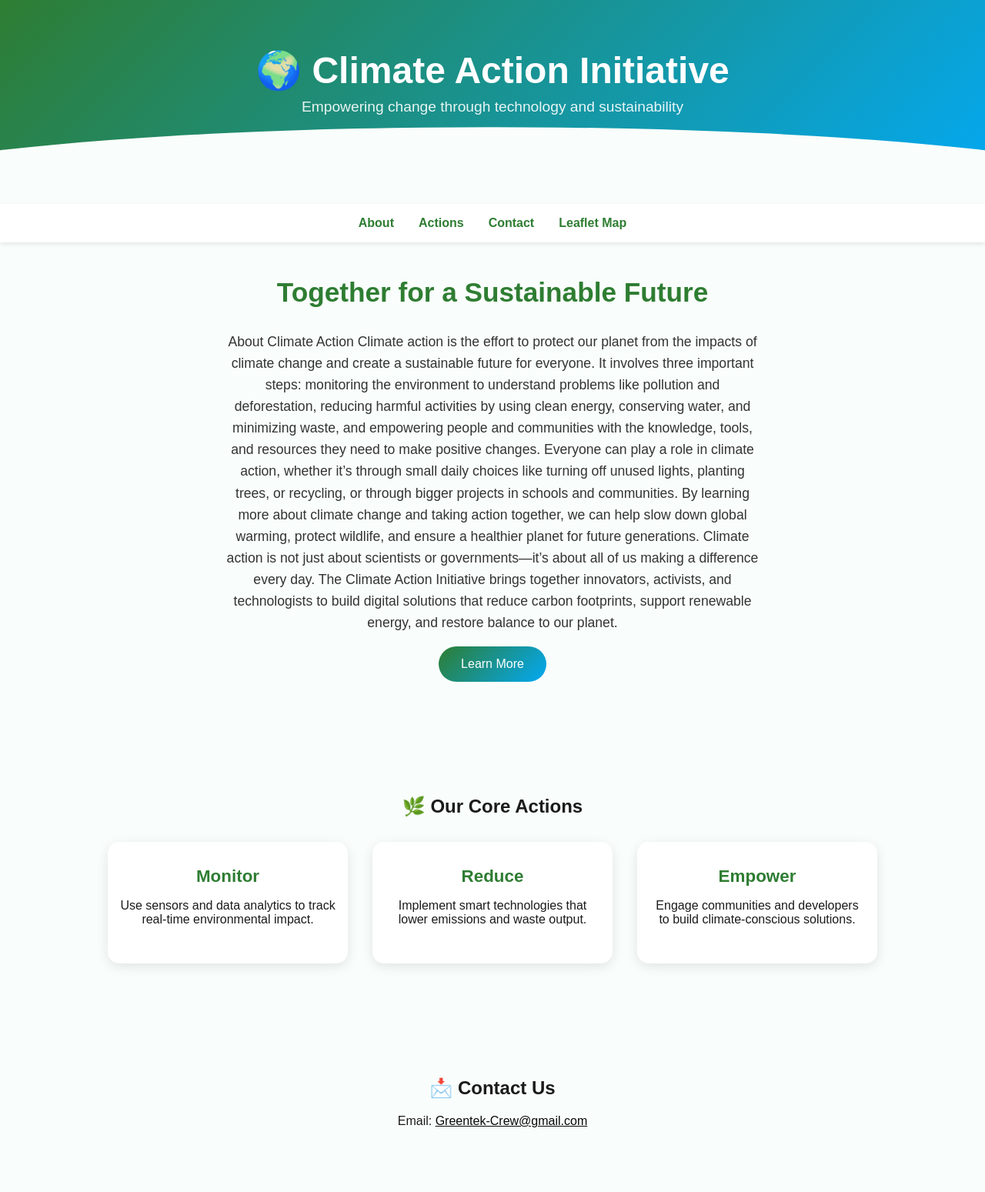
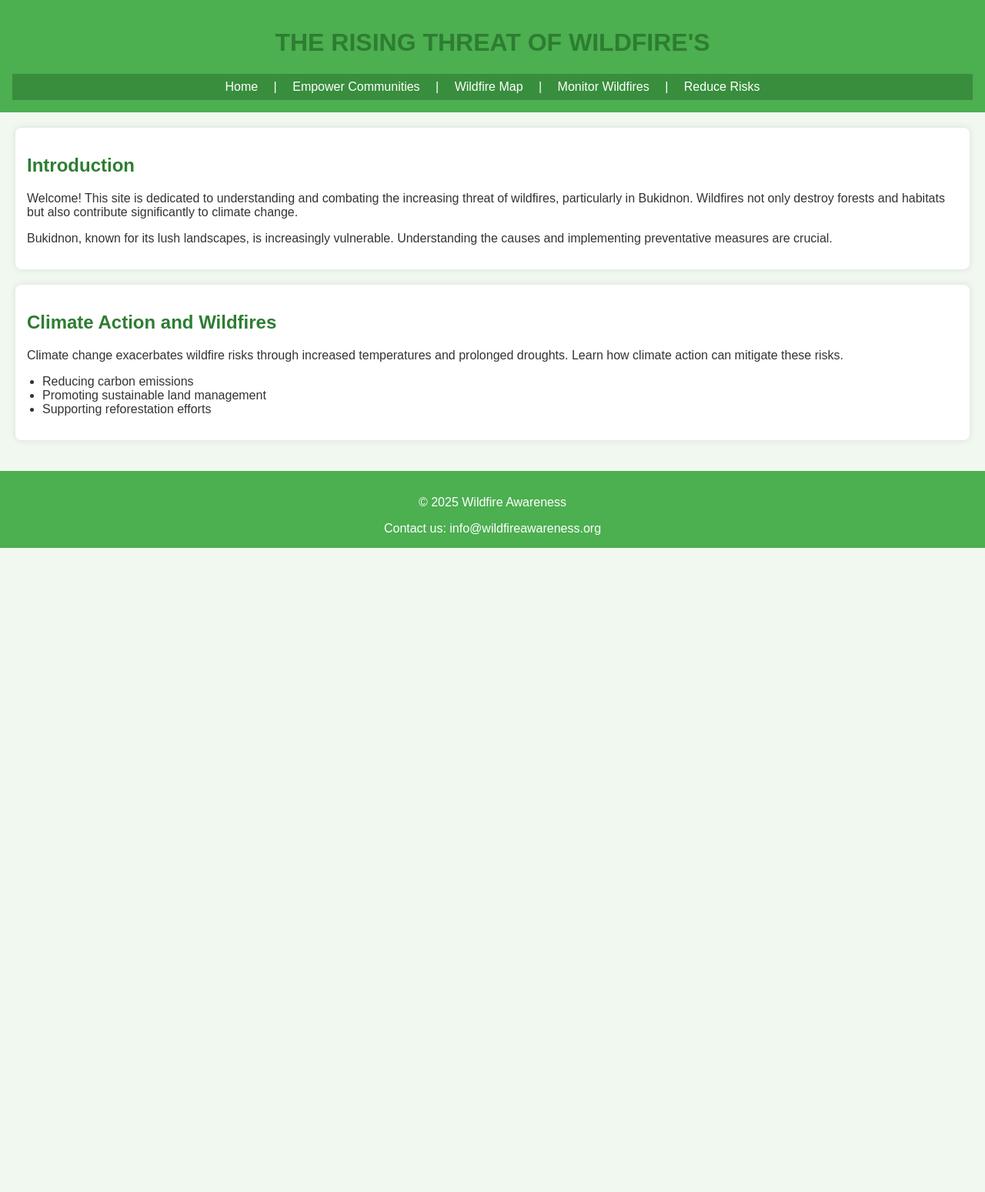
Before and after one commit to marienshane01/RISINGTHREATOFWILDFIRE-S, a plain HTML site: page index.html in a window 1280 px wide. Shown: the top 1549 px of the page at 77% size. After the commit the page ends 800 px from the top, so only its background shows below. Drawn offline with Linux system fonts and the light colour scheme.

Commit message:
fixing code

```diff
--- a/index.html
+++ b/index.html
@@ -1,250 +1,110 @@
 <!DOCTYPE html>
 <html lang="en">
 <head>
-  <meta charset="UTF-8" />
-  <meta name="viewport" content="width=device-width, initial-scale=1.0" />
-  <title>Climate Action Initiative</title>
+    <meta charset="UTF-8">
+    <meta name="viewport" content="width=device-width, initial-scale=1.0">
+    <title>THE RISING THREAT OF WILDFIRE'S</title>
     <style>
 
-    :root {
-      --green: #2e7d32;
-      --light-green: #a5d6a7;
-      --blue: #03a9f4;
-      --bg: #f9fdfb;
-      --dark: #1b1b1b;
-      --white: #fff;
-    }
-
         body {
-      font-family: 'Poppins', sans-serif;
+            font-family: Arial, sans-serif;
             margin: 0;
-      background: var(--bg);
-      color: var(--dark);
-      overflow-x: hidden;
+            padding: 0;
+            background-color: #f0f8f0;
+            color: #333;
         }
 
         header {
-      background: linear-gradient(135deg, var(--green), var(--blue));
+            background-color: #4CAF50;
             color: white;
+            padding: 1em;
             text-align: center;
-      padding: 4rem 1rem 6rem;
-      position: relative;
-    }
-
-    header::after {
-      content: '';
-      position: absolute;
-      bottom: 0;
-      left: 0;
-      width: 100%;
-      height: 100px;
-      background-color: var(--bg);
-      clip-path: ellipse(70% 100% at 50% 100%);
-    }
-
-    header h1 {
-      font-size: 3rem;
-      margin: 0;
-    }
-
-    header p {
-      font-size: 1.2rem;
-      margin-top: 0.5rem;
-      opacity: 0.9;
         }
 
         nav {
-      background: var(--white);
-      box-shadow: 0 2px 6px rgba(0,0,0,0.1);
-      display: flex;
-      justify-content: center;
-      gap: 2rem;
-      padding: 1rem;
-      position: sticky;
-      top: 0;
-      z-index: 100;
+            background-color: #388E3C;
+            padding: 0.5em;
         }
 
         nav a {
-      color: var(--green);
+            color: white;
             text-decoration: none;
-      font-weight: 600;
-      transition: color 0.3s;
+            padding: 0.5em 1em;
+            border-radius: 5px;
         }
 
         nav a:hover {
-      color: var(--blue);
+            background-color: #2E7D32;
+        }
+
+        main {
+            padding: 20px;
         }
 
         section {
-      padding: 4rem 2rem;
-      max-width: 1000px;
-      margin: auto;
-      text-align: center;
+            margin-bottom: 20px;
+            background-color: white;
+            padding: 15px;
+            border-radius: 8px;
+            box-shadow: 0 0 10px rgba(0, 0, 0, 0.1);
         }
 
-    .hero {
-      margin-top: -3rem;
+        h1, h2 {
+            color: #2E7D32;
         }
 
-    .hero h2 {
-      color: var(--green);
-      font-size: 2.2rem;
-    }
-
-    .hero p {
-      color: #333;
-      font-size: 1.1rem;
-      margin: 1rem auto;
-      max-width: 700px;
-      line-height: 1.6;
-    }
-
-    .btn {
-      background: linear-gradient(135deg, var(--green), var(--blue));
-      color: white;
-      border: none;
-      padding: 0.9rem 1.8rem;
-      border-radius: 30px;
-      font-size: 1rem;
-      cursor: pointer;
-      transition: all 0.3s ease;
-    }
-
-    .btn:hover {
-      transform: scale(1.05);
-      background: linear-gradient(135deg, var(--blue), var(--green));
-    }
-
-    .cards {
-      display: flex;
-      flex-wrap: wrap;
-      justify-content: center;
-      gap: 2rem;
-      margin-top: 2rem;
-    }
-    .card-title {
-  display: block;
-  font-size: 1.4rem;
-  font-weight: 700;
-  color: var(--green);
-  text-decoration: none;
-  margin-bottom: 0.8rem;
-}
-
-.card-title:hover {
-  color: var(--blue);
-}
-
-
-    .card {
-      background: var(--white);
-      border-radius: 15px;
-      box-shadow: 0 4px 15px rgba(0,0,0,0.1);
-      padding: 2rem 1rem;
-      flex: 1;
-      min-width: 250px;
-      max-width: 300px;
-      transition: transform 0.3s ease, box-shadow 0.3s ease;
-    }
-
-    .card:hover {
-      transform: translateY(-8px);
-      box-shadow: 0 8px 20px rgba(0,0,0,0.15);
-    }
-
-    .card h3 {
-      color: var(--green);
-      margin-bottom: 0.8rem;
-    }
-
-    .join-section {
-      background: linear-gradient(135deg, var(--light-green), var(--blue));
-      color: white;
-      border-radius: 30px;
-      padding: 3rem 2rem;
-      margin-top: 3rem;
+        ul {
+            list-style-type: disc;
+            padding-left: 20px;
         }
 
         footer {
-      background: var(--green);
+            text-align: center;
+            padding: 1em;
+            background-color: #4CAF50;
             color: white;
-      text-align: center;
-      padding: 1.5rem;
-      margin-top: 3rem;
-      font-size: 0.95rem;
-    }
-
-    @media (max-width: 768px) {
-      header h1 {
-        font-size: 2.2rem;
-      }
-      .cards {
-        flex-direction: column;
-        align-items: center;
-      }
         }
     </style>
 </head>
-
 <body>
     <header>
-    <h1>🌍 Climate Action Initiative</h1>
-    <p>Empowering change through technology and sustainability</p>
+        <h1>THE RISING THREAT OF WILDFIRE'S</h1>
+        <nav>
+            <a href="index.html">Home</a> |
+            <a href="empower.html">Empower Communities</a> |
+            <a href="leaflet map.html">Wildfire Map</a> |
+            <a href="monitor.html">Monitor Wildfires</a> |
+            <a href="reduce.html">Reduce Risks</a>
+        </nav>
     </header>
 
-  <nav>
-    <a href="#about">About</a>
-    <a href="#actions">Actions</a>
-    <a href="#contact">Contact</a>
-    <a href="leaflet map.html">Leaflet Map</a>
-  </nav>
-
-  <section class="hero" id="about">
-    <h2>Together for a Sustainable Future</h2>
-    <p>About Climate Action
-Climate action is the effort to protect our planet from the impacts of climate change and create a sustainable future for everyone. It involves three important steps: monitoring the environment to understand problems like pollution and deforestation, reducing harmful activities by using clean energy, conserving water, and minimizing waste, and empowering people and communities with the knowledge, tools, and resources they need to make positive changes.
-
-Everyone can play a role in climate action, whether it’s through small daily choices like turning off unused lights, planting trees, or recycling, or through bigger projects in schools and communities. By learning more about climate change and taking action together, we can help slow down global warming, protect wildlife, and ensure a healthier planet for future generations. Climate action is not just about scientists or governments—it’s about all of us making a difference every day.
-
-      The Climate Action Initiative brings together innovators, activists, and technologists to build
-      digital solutions that reduce carbon footprints, support renewable energy, and restore balance to our planet.
-    </p>
-    <button class="btn">Learn More</button>
+    <main>
+        <section>
+            <h2>Introduction</h2>
+            <p>Welcome! This site is dedicated to understanding and combating the increasing threat of wildfires,
+               particularly in Bukidnon. Wildfires not only destroy forests and habitats but also contribute
+               significantly to climate change.</p>
+            <p>Bukidnon, known for its lush landscapes, is increasingly vulnerable. Understanding the causes and implementing
+               preventative measures are crucial.</p>
         </section>
 
- <section id="actions">
-  <h2>🌿 Our Core Actions</h2>
-  <div class="cards">
-
-  <div class="card" onclick="monitor()">
-    <a href="monitor.html" class="card-title">Monitor</a>
-    <p>Use sensors and data analytics to track real-time environmental impact.</p>
-  </div>
-
-  <div class="card">
-    <a href="reduce.html" class="card-title">Reduce</a>
-    <p>Implement smart technologies that lower emissions and waste output.</p>
-  </div>
-
-  <div class="card">
-    <a href="empower.html" class="card-title">Empower</a>
-    <p>Engage communities and developers to build climate-conscious solutions.</p>
-
-</div>
-
-
-  </div>
+        <section>
+            <h2>Climate Action and Wildfires</h2>
+            <p>Climate change exacerbates wildfire risks through increased temperatures and prolonged droughts.
+               Learn how climate action can mitigate these risks.</p>
+            <ul>
+                <li>Reducing carbon emissions</li>
+                <li>Promoting sustainable land management</li>
+                <li>Supporting reforestation efforts</li>
+            </ul>
         </section>
-
-
-  <section id="contact">
-    <h2>📩 Contact Us</h2>
-    <p>Email: <a href="mailto:info@climateaction.org" style="color:#080808; text-decoration:underline;">Greentek-Crew@gmail.com</a></p>
-  </section>
+    </main>
 
     <footer>
-    © 2025 Climate Action Initiative | Designed by Greentek Crew
+        <p>&copy; 2025 Wildfire Awareness</p>
+        <div class="contact-info">
+          Contact us: <a hreaf="mailto:info@wildfireawareness.org">info@wildfireawareness.org</a>
+        </div>
     </footer>
 </body>
 </html>
```
Also changed, not shown: monitor.html (deleted, +0 -203 lines). Lines whose indentation alone changed are shown as unchanged.
